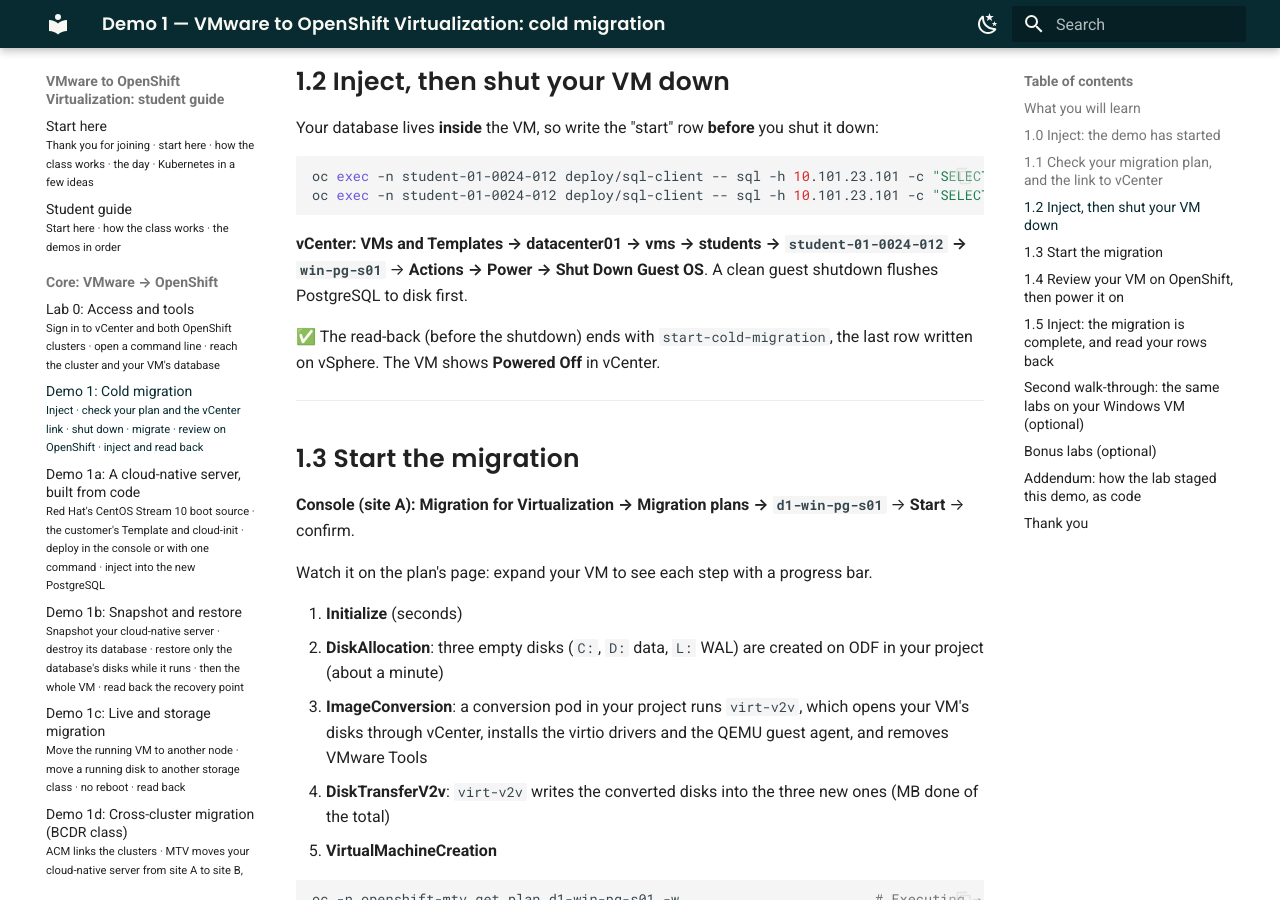
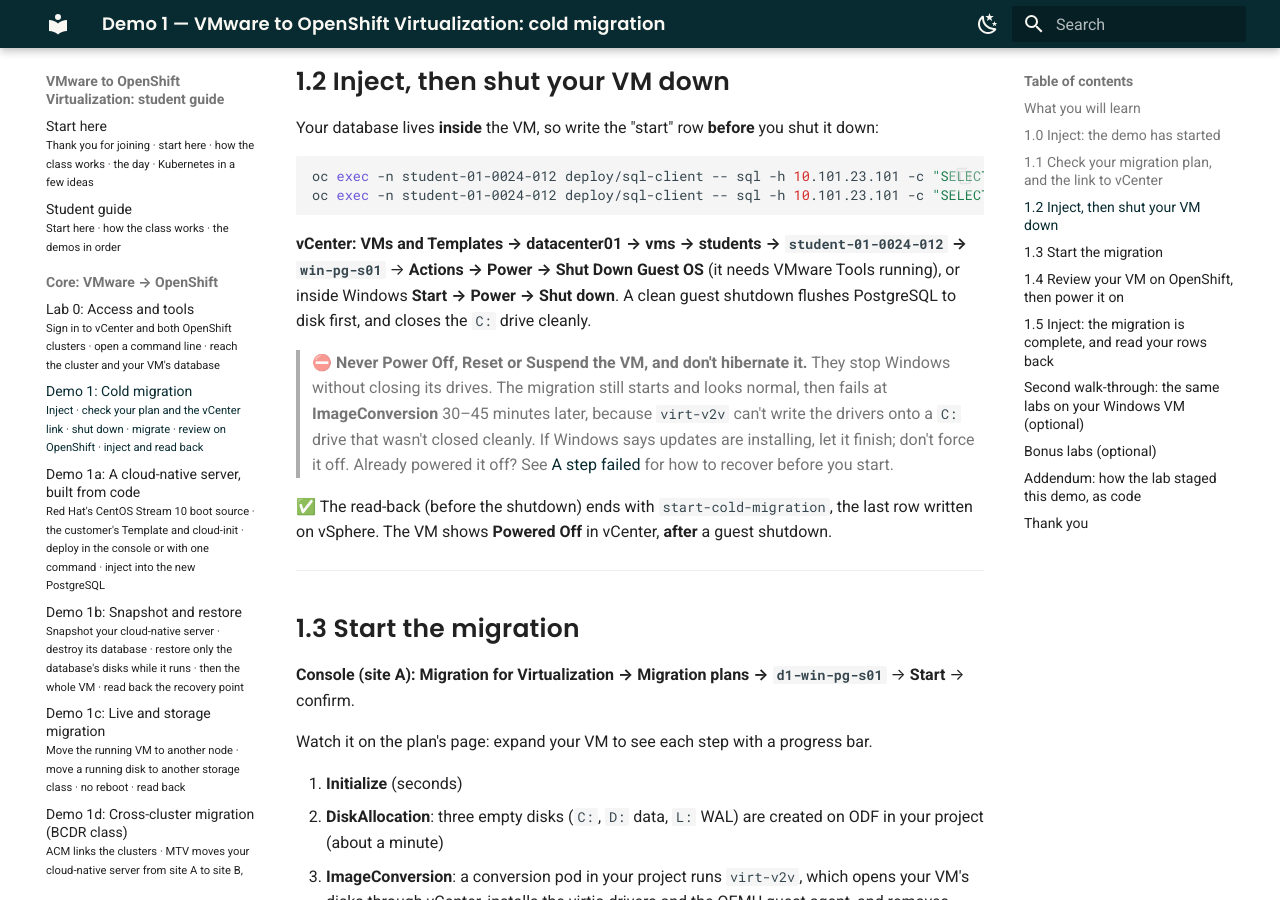
Before and after one commit to paragonmicro-lab/demo-0024-public, an MkDocs documentation site: the page built from docs/demos/01-vmware-to-ove-cold.md, in a window 1280 px wide and 900 px high, scrolled down 3233 px. Built offline with MkDocs 1.6.1 and Material for MkDocs 9.7.7, drawn with Linux system fonts in a browser that asks for light colours; some of the changed text lies outside the part shown.

Commit message:
class @ demo-openshift-ove 7f9b5ea89e40

````diff
--- a/docs/demos/01-vmware-to-ove-cold.md
+++ b/docs/demos/01-vmware-to-ove-cold.md
@@ -132,10 +132,17 @@
 ```
 
 **vCenter:** **VMs and Templates → datacenter01 → vms → students → `student-01-0024-012` → `win-pg-s01`** →
-**Actions → Power → Shut Down Guest OS**. A clean guest shutdown flushes PostgreSQL to disk first.
+**Actions → Power → Shut Down Guest OS** (it needs VMware Tools running), or inside Windows **Start → Power → Shut down**.
+A clean guest shutdown flushes PostgreSQL to disk first, and closes the `C:` drive cleanly.
+
+> ⛔ **Never Power Off, Reset or Suspend the VM, and don't hibernate it.** They stop Windows without closing its
+> drives. The migration still starts and looks normal, then fails at **ImageConversion** 30–45 minutes later, because
+> `virt-v2v` can't write the drivers onto a `C:` drive that wasn't closed cleanly. If Windows says updates are installing,
+> let it finish; don't force it off. Already powered it off? See
+> [A step failed](#a-step-failed-read-the-logs-before-you-delete-anything) for how to recover before you start.
 
 ✅ The read-back (before the shutdown) ends with `start-cold-migration`, the last row written on vSphere. The VM shows
-**Powered Off** in vCenter.
+**Powered Off** in vCenter, **after** a guest shutdown.
 
 ---
 
@@ -279,7 +286,7 @@
 
 </details>
 
-<details markdown="1">
+<details markdown="1" id="a-step-failed-read-the-logs-before-you-delete-anything">
 <summary>A step failed: read the logs before you delete anything</summary>
 
 ![A failed plan: ImageConversion, Guest conversion failed](../.images/01-plan-failed-imageconversion.png)
@@ -302,6 +309,22 @@
 Read the log **bottom up**: the last `virt-v2v: error:` line is the verdict, and the lines above it are the cause.
 For example, `HTTP 404` on a `…-flat.vmdk` URL means MTV could not read the VM's disk from vCenter. Show your
 instructor before you delete or archive the plan.
+
+**Failed at ImageConversion 30–45 min in, with `not cleanly unmounted`.** The log ends with
+`virt-v2v: error: filesystem was mounted read-only … the filesystem was not cleanly unmounted`, and the lines above
+say `unclean file system` and `Metadata kept in Windows cache`. The VM was **powered off** instead of shut down (§1.2), so
+Windows left `C:` half-closed. The cluster is fine. Recover like this:
+
+1. **vCenter:** power the VM **on** and wait for the Windows login screen. Windows cleans its drive as it boots.
+2. **Actions → Power → Shut Down Guest OS**, and wait for **Powered Off**.
+3. Clear the failed run out of your project: its conversion pod (status *Error*) and the three disks (PVCs) it made:
+
+    ```bash
+    oc -n student-01-0024-012 get pods,pvc | grep d1-win-pg-s01                                  # the Error pod and 3 PVCs
+    oc -n student-01-0024-012 get pods,pvc -o name | grep d1-win-pg-s01 | xargs oc -n student-01-0024-012 delete
+    ```
+
+4. **Start** the plan again (§1.3).
 
 </details>
 
````
Also changed, not shown: other parts of docs/demos/01-vmware-to-ove-cold.md (+3 -3 lines).
